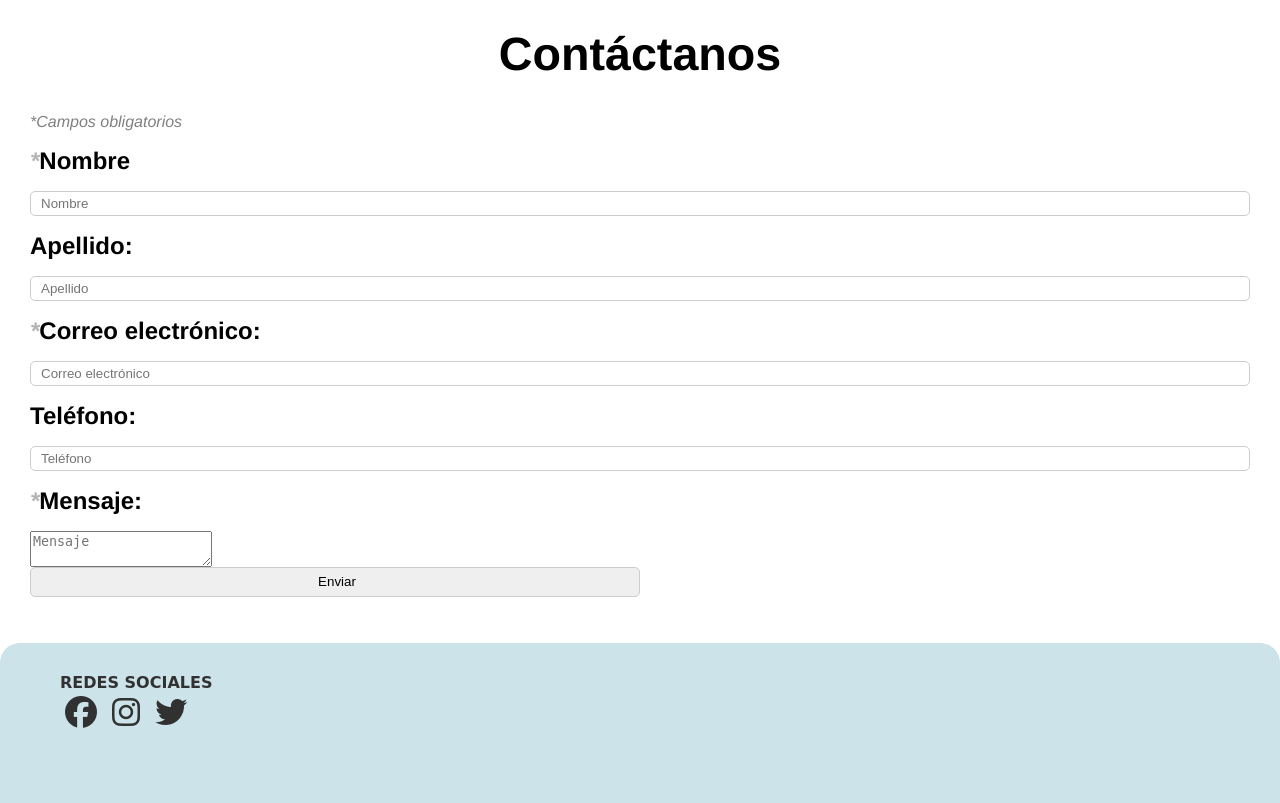
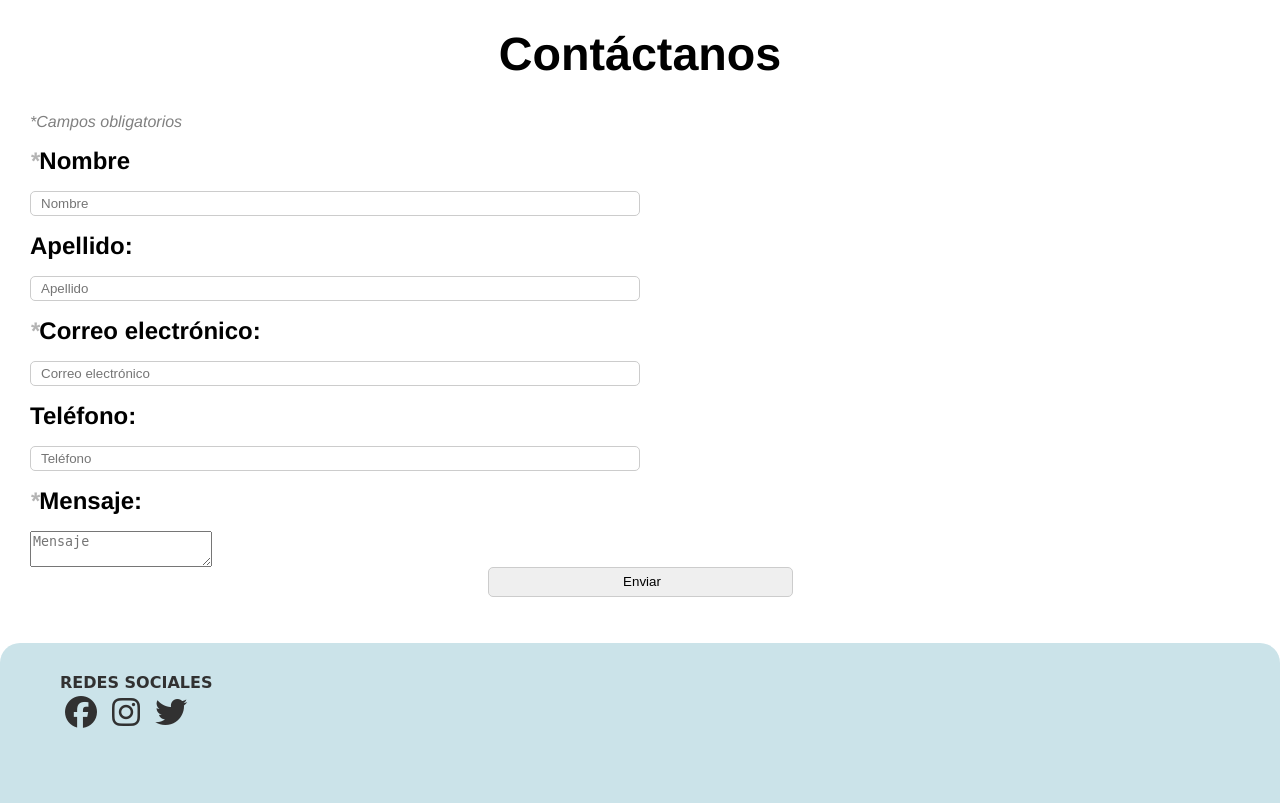
Before and after one commit to jesus-antulio/ProyectoFDW, a PHP site: page /contacto.php in a window 1280 px wide. Shown: the part 404-1207 px from the top of the page. Run offline with PHP 8.4, Linux system fonts and the light colour scheme; some libraries are stand-ins or nearby versions.

Commit message:
Rediseño
Se modifico un poco el diseño de la pestaña de contacto

```diff
--- a/pages/contacto.php
+++ b/pages/contacto.php
@@ -32,7 +32,9 @@
                 <input type="text" name="telefono" placeholder="Teléfono">
                 <p> <span>*</span>Mensaje: </p>
                 <textarea name="mensaje" placeholder="Mensaje"></textarea> <br>
-                <input type="submit" value="Enviar">
+                <center>
+                    <input type="submit" value="Enviar">
+                </center>
             </form>
         </div>
 
--- a/styles/contacto.css
+++ b/styles/contacto.css
@@ -24,14 +24,14 @@
 
 }
 .info input{
-    width: 100%;
+    width: 50%;
     height: 25px;
     border-radius: 5px;
     border: 1px solid #ccc;
     padding-left: 10px;
 }
 .info input[type="submit"]{
-    width: 50%;
+    width: 25%;
     height: 30px;
     border-radius: 5px;
     border: 1px solid #ccc;
```
